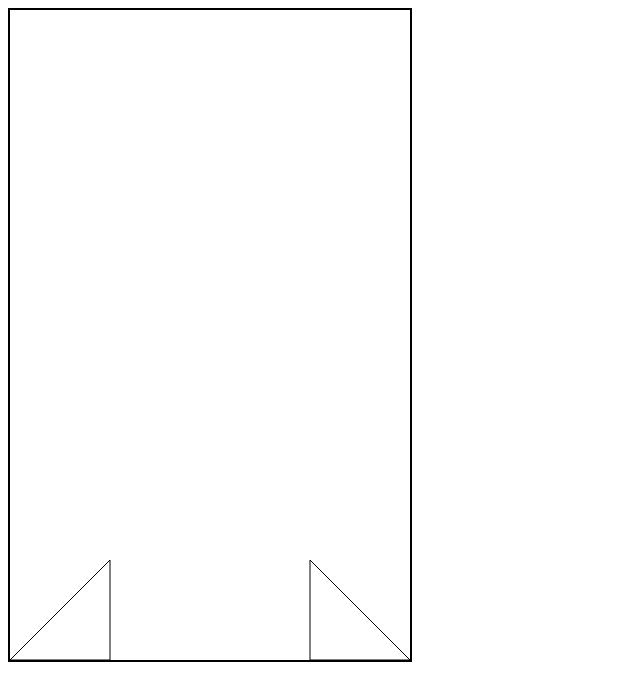
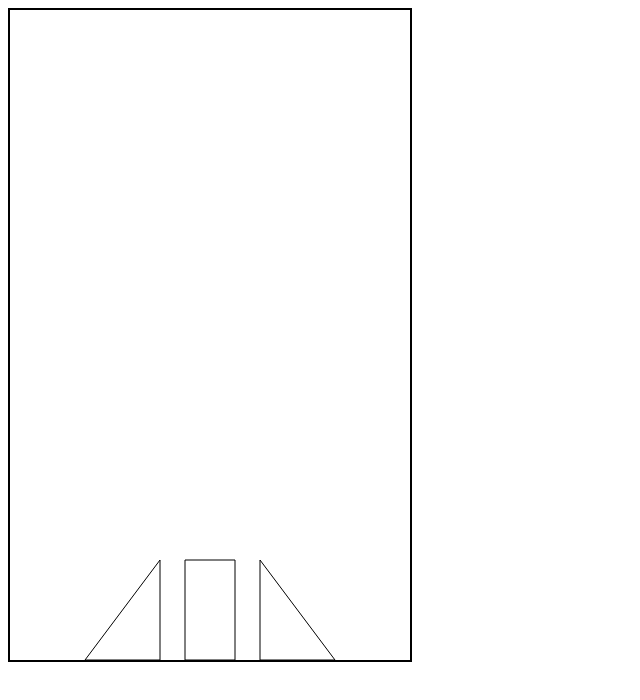
Before and after one commit to SamNamdar98/samnamdar98.github.io, a plain HTML site: page web-design-2/Midterm/index.html in a window 1280 px wide. Shown: the whole page, without its empty margins (0-640 px from the left). Drawn offline with Linux system fonts and the light colour scheme.

Commit message:
made rectangle

```diff
--- a/web-design-2/Midterm/index.html
+++ b/web-design-2/Midterm/index.html
@@ -44,18 +44,22 @@ switch case for checkpoints -->
        var ctx = canvas.getContext("2d");
 
        ctx.beginPath();
-       ctx.moveTo(0, 650);
-       ctx.lineTo(100, 550);
-       ctx.lineTo(100, 650);
+       ctx.moveTo(75, 650);
+       ctx.lineTo(150, 550);
+       ctx.lineTo(150, 650);
        ctx.closePath();
        ctx.stroke();
 
        ctx.beginPath();
-       ctx.moveTo(300, 650);
-       ctx.lineTo(300, 550);
-       ctx.lineTo(400, 650);
+       ctx.moveTo(250, 650);
+       ctx.lineTo(250, 550);
+       ctx.lineTo(325, 650);
        ctx.closePath();
        ctx.stroke();
+
+      ctx.beginPath();
+      ctx.rect(175, 550, 50, 100);
+      ctx.stroke();
    </script>
 
 </body>
```
